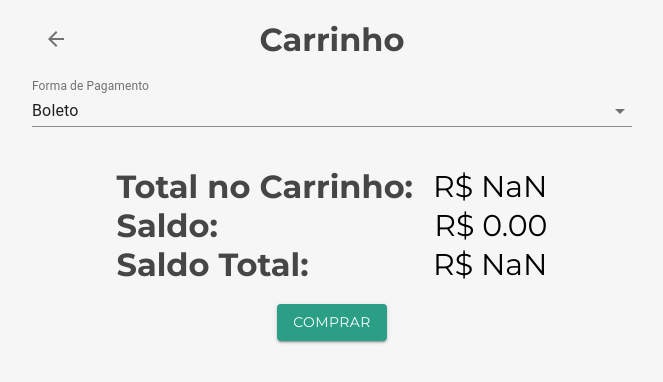
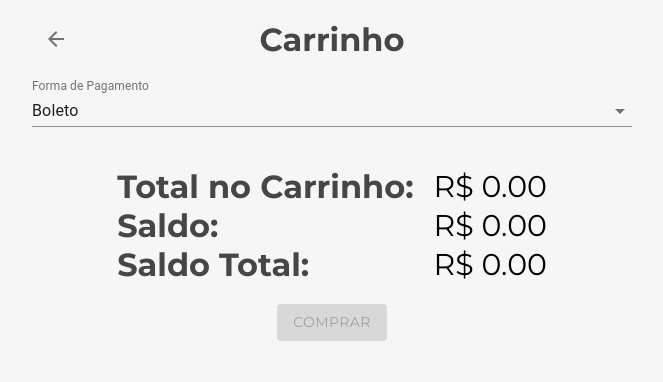
Before and after one commit to danielcosta010/react-contextAPI, a React app: page /carrinho in a window 1280 px wide. Shown: the whole page, without its empty margins (308-971 px from the left). Built offline with nearby package versions, Linux system fonts and the light colour scheme.

Commit message:
Finalizando Carrinho

```diff
--- a/public/index.html
+++ b/public/index.html
@@ -1,14 +1,20 @@
 <!DOCTYPE html>
 <html lang="en">
+
 <head>
   <meta charset="utf-8" />
   <meta name="viewport" content="width=device-width, initial-scale=1" />
   <meta name="theme-color" content="#000000" />
   <link rel="manifest" href="%PUBLIC_URL%/manifest.json" />
+  <link rel="apple-touch-icon" sizes="180x180" href="/apple-touch-icon.png">
+  <link rel="icon" type="image/png" sizes="32x32" href="/favicon-32x32.png">
+  <link rel="icon" type="image/png" sizes="16x16" href="/favicon-16x16.png">
   <title>React Context</title>
 </head>
+
 <body>
   <noscript>You need to enable JavaScript to run this app.</noscript>
   <div id="root"></div>
 </body>
+
 </html>
--- a/src/common/context/Carrinho.js
+++ b/src/common/context/Carrinho.js
@@ -1,5 +1,6 @@
 import { createContext, useContext, useEffect, useState } from "react";
 import { usePagamentoContext } from "./Pagamento";
+import { UsuarioContext } from "./Usuario";
 
 export const CarrinhoContext = createContext();
 CarrinhoContext.displayName = 'Carrinho';
@@ -32,9 +33,9 @@ export const useCarrinhoContext = () => {
     valorTotalCarrinho,
     setValorTotalCarrinho
 } = useContext(CarrinhoContext);
-const {
-  formaPagamento
-} = usePagamentoContext;
+
+const { formaPagamento } = usePagamentoContext();
+const { setSaldo } = useContext(UsuarioContext)
 
   function mudarQuantidade(id, quantidade) {
     return carrinho.map(itemDoCarrinho => {
@@ -64,6 +65,11 @@ const {
     setCarrinho(mudarQuantidade(id, -1))
   }
 
+  function efetuarCompra() {
+    setCarrinho([]);
+    setSaldo(saldoAtual => saldoAtual - valorTotalCarrinho)
+  }
+
   useEffect(() => {
     const { novoTotal, novaQuantidade } = carrinho.reduce((contador, produto) => ({
       novaQuantidade: contador.novaQuantidade + produto.quantidade,
@@ -73,7 +79,7 @@ const {
       novoTotal: 0
     });
     setQuantidadeProdutos(novaQuantidade);
-    setValorTotalCarrinho(novoTotal * formaPagamento);
+    setValorTotalCarrinho(novoTotal * formaPagamento.juros);
   }, [carrinho, setQuantidadeProdutos, setValorTotalCarrinho, formaPagamento])
 
   return {
@@ -82,6 +88,7 @@ const {
     adicionarProduto,
     removerProduto,
     quantidadeProdutos,
-    valorTotalCarrinho
+    valorTotalCarrinho,
+    efetuarCompra
   };
 }
--- a/src/pages/Carrinho/index.js
+++ b/src/pages/Carrinho/index.js
@@ -10,7 +10,7 @@ import { Container, Voltar, TotalContainer, PagamentoContainer} from './styles';
 
 function Carrinho() {
   const [openSnackbar, setOpenSnackbar] = useState(false);
-  const { carrinho, valorTotalCarrinho } = useCarrinhoContext();
+  const { carrinho, valorTotalCarrinho, efetuarCompra } = useCarrinhoContext();
   const { saldo = 0 } = useContext(UsuarioContext)
   const { tiposPagamento, formaPagamento, mudarFormaPagamento } = usePagamentoContext()
   const history = useHistory();
@@ -56,9 +56,10 @@ function Carrinho() {
         </TotalContainer>
       <Button
         onClick={() => {
+          efetuarCompra()
           setOpenSnackbar(true);
         }}
-        disabled={total < 0}
+        disabled={total < 0 || carrinho.length === 0}
         color="primary"
         variant="contained"
       >
--- a/src/routes.js
+++ b/src/routes.js
@@ -17,10 +17,10 @@ function Routes() {
             <Login />
           </Route>
           <CarrinhoProvider>
-            <Route path='/feira'>
-              <Feira />
-            </Route>
             <PagamentoProvider>
+              <Route path='/feira'>
+                <Feira />
+              </Route>
               <Route path='/carrinho'>
                 <Carrinho />
               </Route>
```
Also changed, not shown: public/android-chrome-192x192.png (added), public/android-chrome-512x512.png (added), public/apple-touch-icon.png (added), public/favicon-16x16.png (added), public/favicon-32x32.png (added), public/favicon.ico (added). Lines whose indentation alone changed are shown as unchanged.
